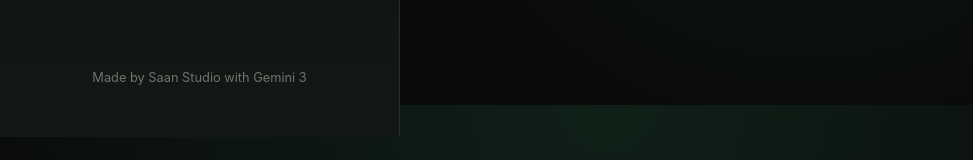
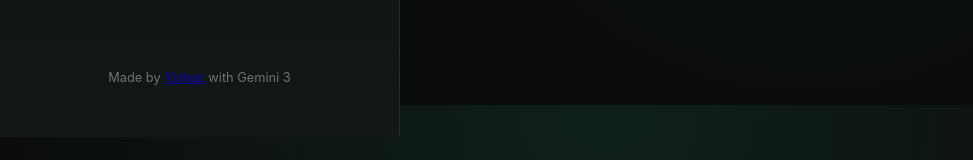
Before and after one commit to yishan/image-stitch, a React (Vite) app: page / in a window 1280 px wide. Shown: the part 695-855 px from the top of the page, without its empty margins (32-1005 px from the left). Built offline with nearby package versions, Linux system fonts and the light colour scheme.

Commit message:
docs: update footer attribution

```diff
--- a/src/App.jsx
+++ b/src/App.jsx
@@ -125,7 +125,7 @@
             )}
           </div>
           <footer className="app-footer">
-            <p>Made by Saan Studio with Gemini 3</p>
+            <p>Made by <a href="https://yishan.li" target="_blank" rel="noopener noreferrer">Yishan</a> with Gemini 3</p>
           </footer>
         </div>
 
```
